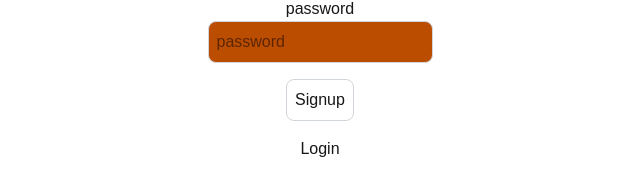
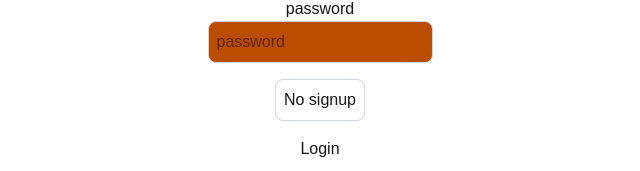
Before and after one commit to Ailiy6/nextjs-auth, a Next.js app: page /signup in a window 1280 px wide. Shown: the part 420-591 px from the top of the page, without its empty margins (320-960 px from the left). Built offline with nearby package versions, Linux system fonts and the light colour scheme.

Commit message:
feat: add api function at frontend signup

```diff
--- a/src/app/api/users/signup/route.ts
+++ b/src/app/api/users/signup/route.ts
@@ -2,7 +2,6 @@
 import User from "@/models/userModel.js";
 import { NextRequest, NextResponse } from "next/server";
 import bcryptjs from "bcryptjs";
-import { error } from "console";
 
 connect();
 
--- a/src/app/signup/page.tsx
+++ b/src/app/signup/page.tsx
@@ -1,21 +1,53 @@
 "use client";
 import Link from "next/link";
-import React from "react";
+import React, { useEffect } from "react";
 import { useRouter } from "next/navigation";
-import { axios } from "axios";
+import axios from "axios";
+import toast, { Toaster } from "react-hot-toast";
 
 export default function SignupPage() {
+  const router = useRouter();
   const [user, setUser] = React.useState({
     email: "",
     password: "",
     username: "",
   });
 
-  const onSignup = async () => {};
+  const [buttonDisabled, setButtonDisabled] = React.useState(false);
+  const [loading, setLoading] = React.useState(false);
+
+  // const notify = () => toast("Here is your toast.");
+  const onSignup = async () => {
+    try {
+      setLoading(true);
+      const response = await axios.post("/api/users/signup", user);
+      console.log("Signup success", response.data);
+      router.push("/login");
+    } catch (error: any) {
+      console.log("Sign Up failed", error.message);
+      toast.error(error.message);
+    } finally {
+      setLoading(false);
+    }
+  };
+
+  useEffect(() => {
+    if (
+      user.username.length > 0 &&
+      user.email.length > 0 &&
+      user.password.length > 0
+    ) {
+      setButtonDisabled(false);
+    } else {
+      setButtonDisabled(true);
+    }
+  }, [user]);
 
   return (
     <div className="flex flex-col items-center justify-center min-h-screen py-2 ">
-      <h1 className=" text-white text-2xl">Signup</h1>
+      <h1 className=" text-white text-2xl">
+        {loading ? "Processing" : "Signup"}
+      </h1>
       <hr />
       <label htmlFor="username">username</label>
       <input
@@ -48,7 +80,7 @@
         onClick={onSignup}
         className="p-2 border border-gray-300 rounded-lg mb-4 focus:outline-none focus:border-gray-600 hover:bg-amber-600"
       >
-        Signup
+        {buttonDisabled ? "No signup" : "Signup"}
       </button>
       <Link href="/login">Login</Link>
     </div>
```
